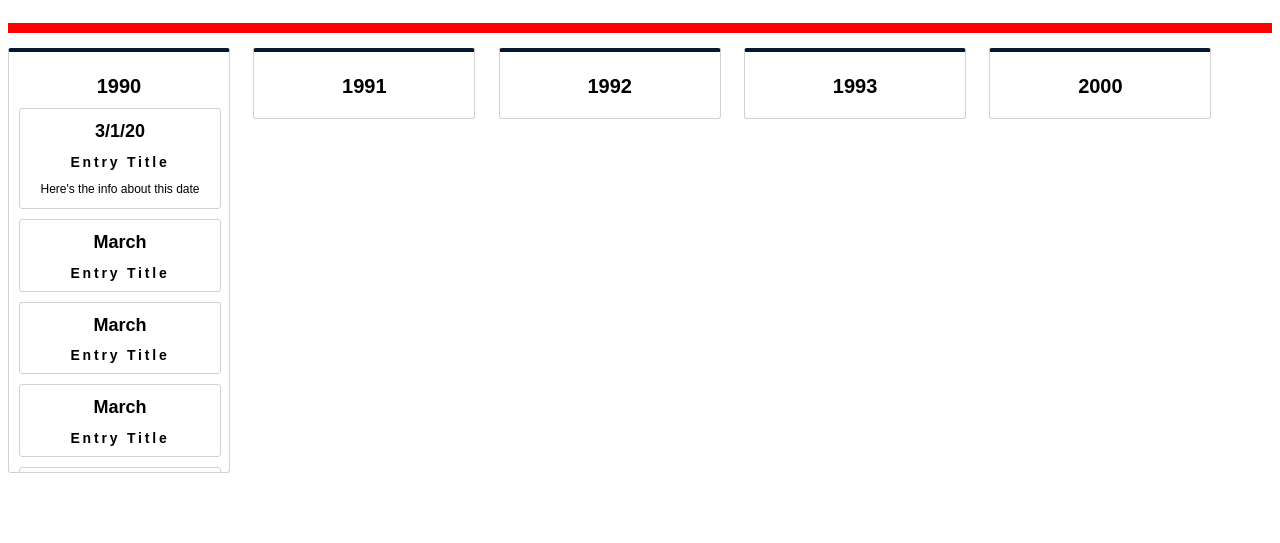
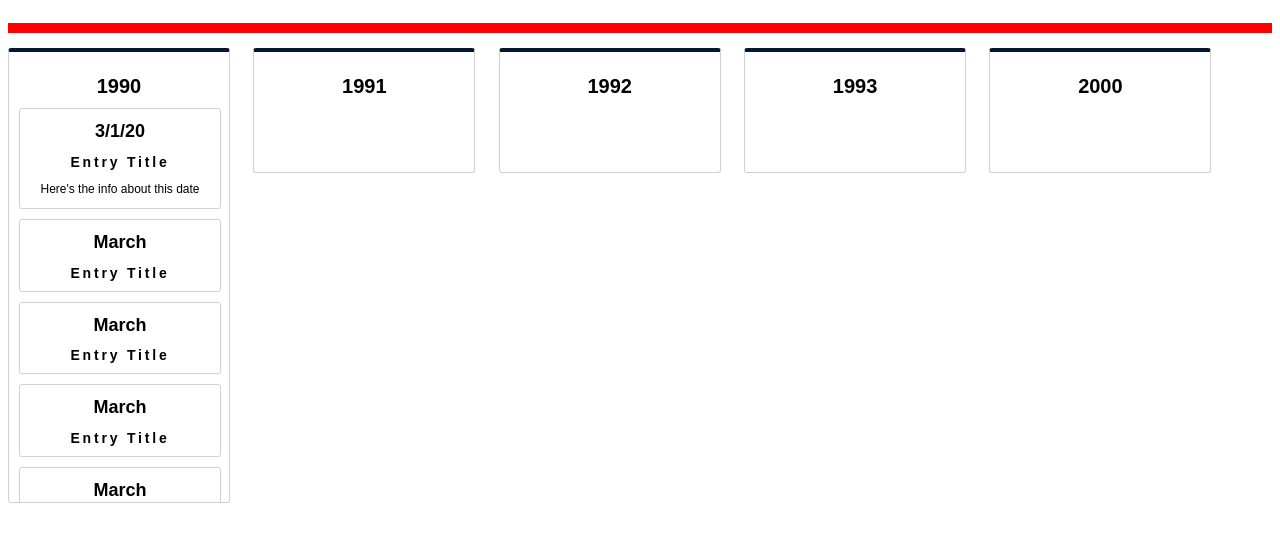
Before and after one commit to MrRedBeard/SimpleTimeline, a plain HTML site: page Reference/prejs.html in a window 1280 px wide. Drawn offline with Linux system fonts and the light colour scheme; files that its build step writes are made by us from their sources; files whose address does not match are found by name.

Commit message:
Styling fixes
Updated styling to not break if you use anchor tags to jump to years or events

```diff
--- a/SimpleTimeline.css
+++ b/SimpleTimeline.css
@@ -2,6 +2,7 @@ simpleTimeline
 {
 	font-family: Arial, Helvetica, sans-serif;
 	font-size: 12px;
+	display: block;
 }
 
 simpleTimeline .timeline
@@ -13,13 +14,9 @@ simpleTimeline .timeline
 	padding-bottom: 30px;
 	position: relative;
 	max-height: 430px;
-	-ms-overflow-style: none;  /* IE and Edge */
+	height: 430px;
+	/*-ms-overflow-style: none;*/  /* IE and Edge */
 	scrollbar-width: none;  /* Firefox */
-}
-
-simpleTimeline .timeline::-webkit-scrollbar
-{
-	display: none;
 }
 
 simpleTimeline .topBar
@@ -32,7 +29,10 @@ simpleTimeline .topBar
 	top: 15px;
 	left: 0;
 }
-
+simpleTimeline .timeline::-webkit-scrollbar
+{
+	display: none;
+}
 simpleTimeline .bottomBar
 {
 	height: 10px;
@@ -59,8 +59,10 @@ simpleTimeline .year
 	overflow-y: auto;
 	min-width: 200px;
 	max-width: 500px;
-	max-height: 400px;
-	-ms-overflow-style: none;  /* IE and Edge */
+	max-height: 100%;
+	height: auto;
+	min-height: 100px;
+	/*-ms-overflow-style: none;*/  /* IE and Edge */
 	scrollbar-width: none;  /* Firefox */
 	margin-right: 20px;
 }
```
